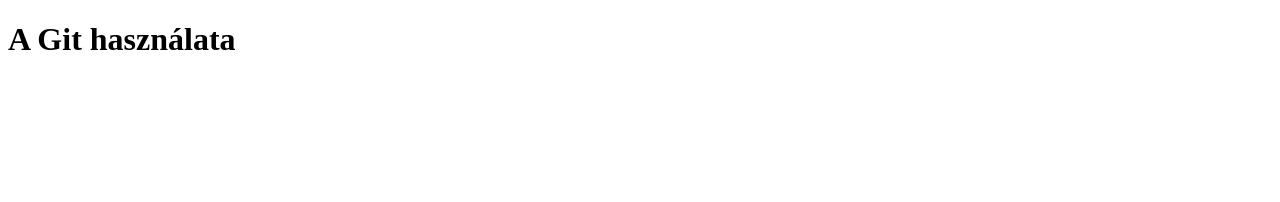
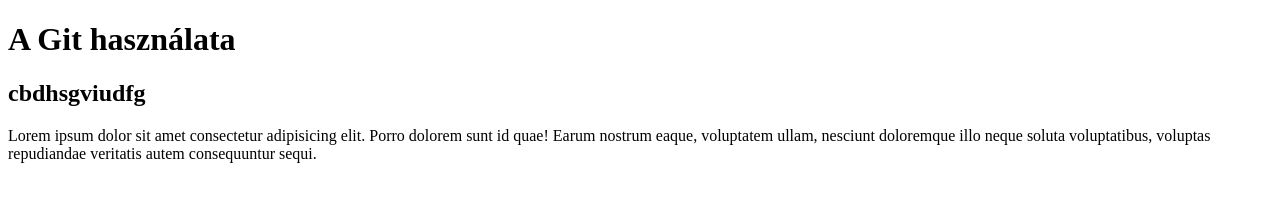
Before and after one commit to Marciumszki/firstproject, a plain HTML site: page index.html in a window 1280 px wide. Drawn offline with Linux system fonts and the light colour scheme.

```diff
--- a/index.html
+++ b/index.html
@@ -7,6 +7,8 @@
 </head>
 <body>
     <h1>A Git használata</h1>
-    <h2></h2>
+    <h2>cbdhsgviudfg</h2>
+
+    <p>Lorem ipsum dolor sit amet consectetur adipisicing elit. Porro dolorem sunt id quae! Earum nostrum eaque, voluptatem ullam, nesciunt doloremque illo neque soluta voluptatibus, voluptas repudiandae veritatis autem consequuntur sequi.</p>
 </body>
 </html>
```
Also changed, not shown: style.css (added).
